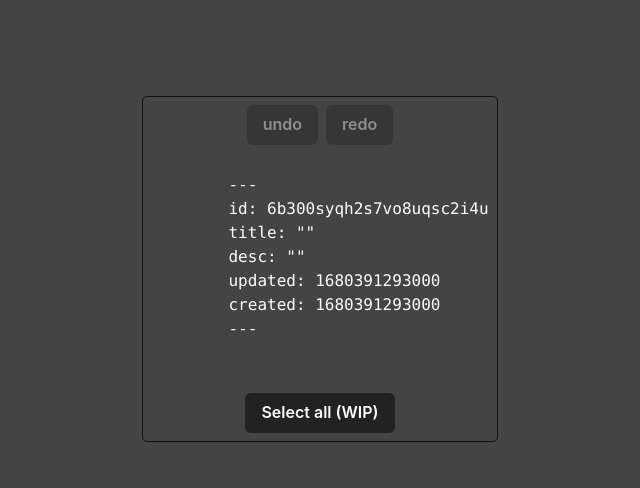
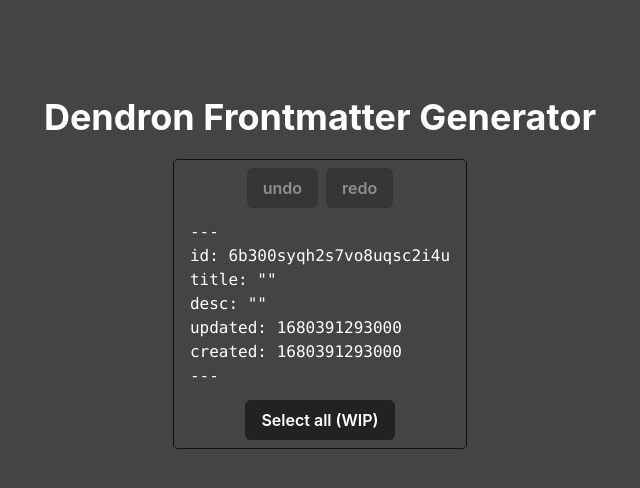
Before and after one commit to 6notes/dendronFrontmatterGen, a Next.js app: page / in a window 1280 px wide. Shown: the top 488 px of the page, without its empty margins (320-960 px from the left). Built offline with nearby package versions, Linux system fonts and the light colour scheme.

Commit message:
Add title, fix styles

```diff
--- a/src/components/Editor.tsx
+++ b/src/components/Editor.tsx
@@ -64,25 +64,22 @@
   const editor = useEditor({
     extensions: [StarterKit],
     content: `
-    <pre>
-      <code>
-        ---
+    <pre><code>---
 id: ${genUUID()}
 title: ""
 desc: ""
 updated: ${new Date().valueOf()}
 created: ${new Date().valueOf()}
-        ---
-      </code>
-    </pre>
-    `,
+---</code></pre>`,
   });
 
   return (
     <Box border="1px solid #111" borderRadius={5}>
       <VStack p={2} gap={1}>
         <MenuBar editor={editor} />
+        <Box p={2}>
           <EditorContent editor={editor} />
+        </Box>
         <FooterBar editor={editor} />
       </VStack>
     </Box>
--- a/src/pages/index.tsx
+++ b/src/pages/index.tsx
@@ -3,7 +3,7 @@
 import { Inter } from "next/font/google";
 import styles from "@/styles/Home.module.css";
 import { Editor } from "@/components/Editor";
-import { Box } from "@chakra-ui/react";
+import { Box, Heading, VStack } from "@chakra-ui/react";
 
 const inter = Inter({ subsets: ["latin"] });
 
@@ -18,9 +18,12 @@
         <link rel="manifest" href="./manifest.json" />
       </Head>
       <Box as="main" className={styles.main}>
-        <Box>
-          <Editor />
-        </Box>
+        <VStack gap={5}>
+          <Heading>Dendron Frontmatter Generator</Heading>
+          <Box>
+            <Editor />
+          </Box>
+        </VStack>
       </Box>
     </Box>
   );
```
Lines whose indentation alone changed are shown as unchanged.
